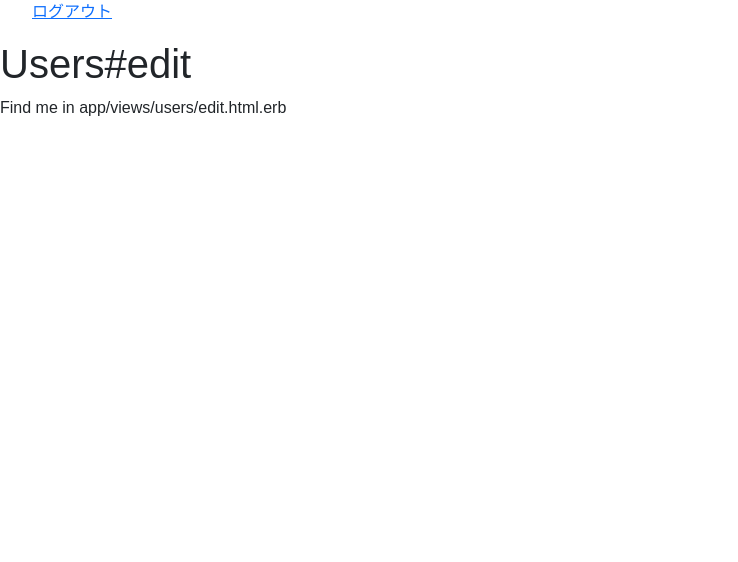
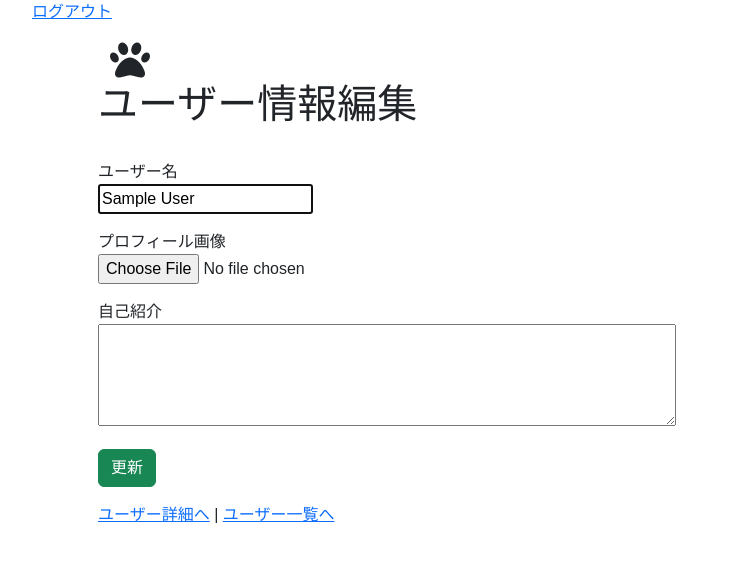
Before and after one commit to takako-K/Dogs_and_Me_portfolio-DWC, a Rails app: page /users/1/edit in a window 1280 px wide. Shown: the top 562 px of the page, without its empty margins (0-738 px from the left). Run offline with Rails 7, Linux system fonts and the light colour scheme; the visitor is signed in with stand-in values (Sample User, id 1); style sheets or scripts are compiled from the project's sources; parts of the project's set-up code (start-up, migrations or seed data) failed here and were passed over; some libraries are stand-ins or nearby versions; some web fonts are replaced.

Commit message:
[Fix]user・postのアソシエーション修正とusers edit画面の作成

```diff
--- a/app/controllers/users_controller.rb
+++ b/app/controllers/users_controller.rb
@@ -10,9 +10,20 @@ class UsersController < ApplicationController
   end
 
   def edit
+    @user = User.find(params[:id])
+    if @user != current_user
+      redirect_to user_path(current_user)
+    end
   end
 
   def update
+    @user = User.find(params[:id])
+    if @user.update(user_params)
+      flash[:success] = "ユーザー情報の更新に成功しました。"
+      redirect_to user_path(@user.id)
+    else
+      render action: :edit
+    end
   end
 
   private
--- a/app/models/user.rb
+++ b/app/models/user.rb
@@ -6,5 +6,5 @@ class User < ApplicationRecord
 
   attachment :profile_image
 
-  has_many :books, dependent: :destroy
+  has_many :posts, dependent: :destroy
 end
--- a/app/views/posts/index.html.erb
+++ b/app/views/posts/index.html.erb
@@ -1,6 +1,8 @@
 <div class="container">
   <div class="row">
-    <div class="col-2">サイドバー</div>
+    <div class="col-2">
+      <%= render 'users/info', user: @user %>
+    </div>
     <div class="col-9 offset-md-1">
       <h1><i class="fas fa-paw"></i>投稿一覧</h1>
         <div class="card-list-container p-3">
--- a/app/views/posts/show.html.erb
+++ b/app/views/posts/show.html.erb
@@ -1,6 +1,8 @@
 <div class="container">
   <div class="row">
-    <div class="col-2">サイドバー</div>
+    <div class="col-2">
+      <%= render 'users/info', user: @user %>
+    </div>
     <div class="col-9 offset-md-1">
       <h1><i class="fas fa-paw"></i>投稿詳細</h1>
       <div class="post-detail py-5 bg-light">
@@ -29,7 +31,7 @@
                   <% if @post.user == current_user %>
                     <%= link_to "編集", edit_post_path(@post.id), class: "btn btn-success" %>
                     |
-                    <%= link_to "削除", post_path(@post.id), method: :delete, class: "btn btn-danger" %>
+                    <%= link_to "削除", post_path(@post.id), method: :delete, data: {confirm: '本当に投稿を削除してもよろしいですか？'}, class: "btn btn-danger" %>
                   <% end %>
                 </p>
               </div>
--- a/app/views/users/_info.html.erb
+++ b/app/views/users/_info.html.erb
@@ -14,6 +14,9 @@
             <i class="fas fa-user-cog"></i>
           <% end %>
         </p>
+        <p>
+          <%= link_to "新規投稿", new_post_path, class: "btn btn-success" %>
+        </p>
       </div>
     </div>
   </div>
--- a/app/views/users/edit.html.erb
+++ b/app/views/users/edit.html.erb
@@ -1,2 +1,29 @@
-<h1>Users#edit</h1>
-<p>Find me in app/views/users/edit.html.erb</p>
+<div class="container">
+  <h1 class="row m-3"><i class="fas fa-paw"></i>ユーザー情報編集</h1>
+  <div class="row">
+    <div class="col-12 m-3">
+      <%= form_with model:@user, url:"/users/#{@user.id}", local:true do |f| %>
+        <div class="form-group">
+          <label for="inputName">ユーザー名</label>
+          <p><%= f.text_field :name, autofocus: true, id: "inputName", placeholder: "ユーザー名" %></p>
+        </div>
+        <div class="form-group">
+          <label for="inputProfileImage">プロフィール画像</label>
+          <p><%= f.attachment_field :profile_image, placeholder: "プロフィール画像" %></p>
+        </div>
+        <div class="form-group">
+          <label for="inputIntroduction">自己紹介</label>
+          <p><%= f.text_area :introduction, rows:'4', cols:'60' %></p>
+        </div>
+        <div class="form-group">
+          <P><%= f.submit "更新", class: "btn btn-success" %></P>
+          <p>
+            <%= link_to "ユーザー詳細へ", user_path(@user.id) %>
+            |
+            <%= link_to "ユーザー一覧へ", users_path %>
+          </p>
+        </div>
+      <% end %>
+    </div>
+  </div>
+</div>
--- a/app/views/users/show.html.erb
+++ b/app/views/users/show.html.erb
@@ -1,6 +1,8 @@
 <div class="container">
   <div class="row">
-    <div class="col-2">サイドバー</div>
+    <div class="col-2">
+      <%= render 'users/info', user: @user %>
+    </div>
     <div class="col-9 offset-md-1">
       <h1><i class="fas fa-paw"></i>ユーザー詳細</h1>
         <div class="card-list-container p-3">
```
